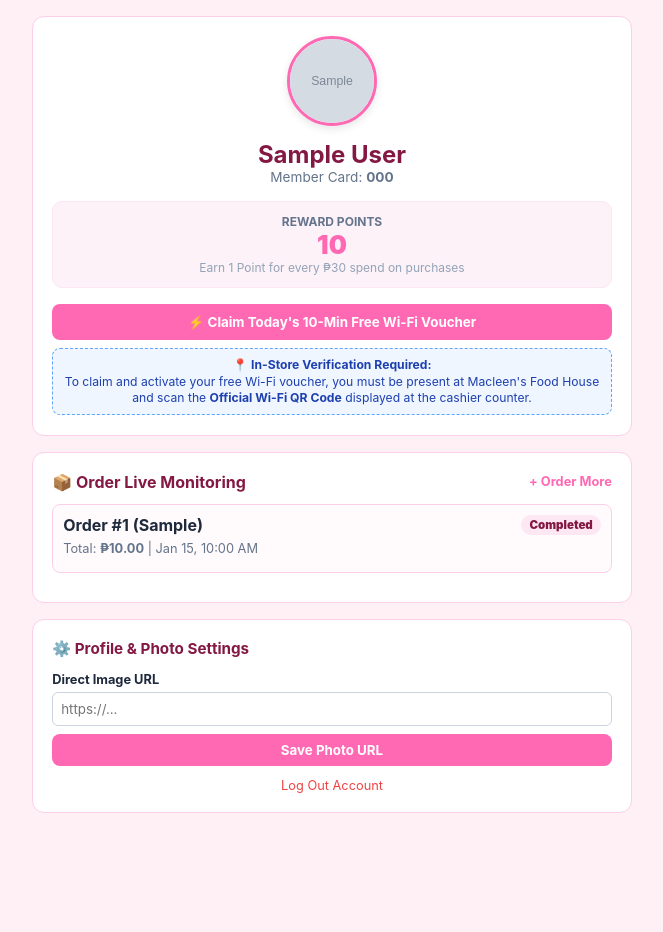
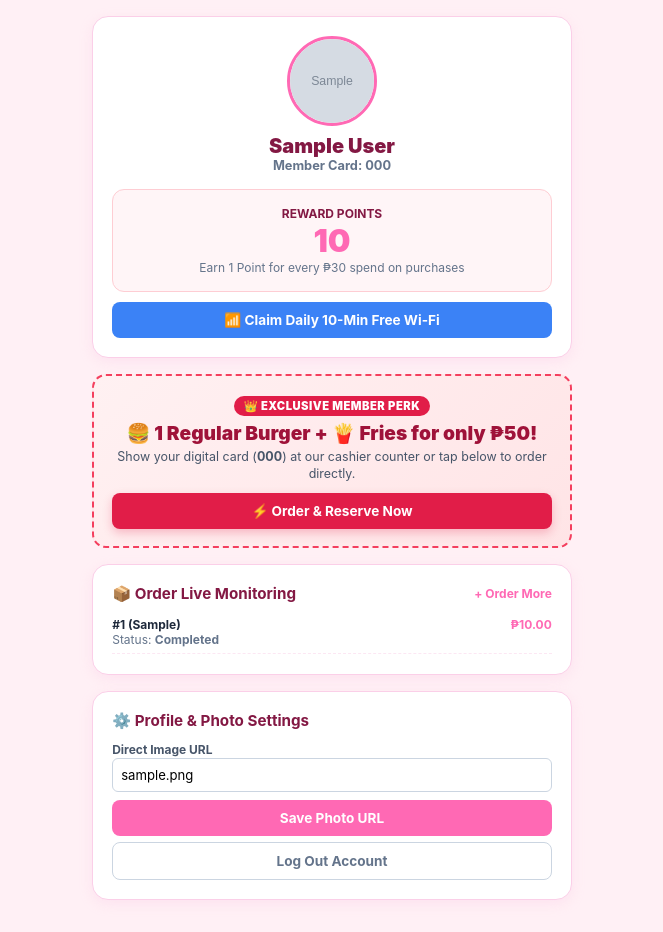
Before and after one commit to apaciblemacky-sketch/macleens-foodhouse-pos, a Flask app: page /portal/dashboard in a window 1280 px wide. Shown: the whole page, without its empty margins (308-971 px from the left). Before the commit the page ends 813 px from the top, so only its background shows below. Run offline with Flask 3, Linux system fonts and the light colour scheme; the visitor is signed in with stand-in values (Sample User, id 1); tables that the repository leaves empty hold one stand-in row (values such as "Sample post"); grey boxes marked "Sample" are stand-in pictures; one stand-in notice (Sample message) is shown.

Commit message:
Add Burger and Fries promo banner to customer portal dashboard

```diff
--- a/templates/customer_dashboard.html
+++ b/templates/customer_dashboard.html
@@ -3,130 +3,151 @@
 <head>
   <meta charset="UTF-8">
   <meta name="viewport" content="width=device-width, initial-scale=1.0">
-  <title>Customer Dashboard — Macleen's</title>
+  <title>Customer Dashboard — Macleen's Food House</title>
   <link rel="manifest" href="/manifest.json">
   <meta name="theme-color" content="#ff69b4">
   <style>
-    :root { --hk-pink: #ff69b4; --hk-dark: #831843; --hk-border: #fbcfe8; }
+    :root { --hk-pink: #ff69b4; --hk-dark: #831843; --hk-border: #fbcfe8; --hk-bg: #fff0f5; }
     * { box-sizing: border-box; margin: 0; padding: 0; font-family: -apple-system, BlinkMacSystemFont, "Segoe UI", Roboto, sans-serif; }
-    body { background: #fff0f5; color: #1e293b; padding: 1rem; }
+    body { background: var(--hk-bg); color: #1e293b; padding: 1rem; display: flex; justify-content: center; }
+    .dashboard-container { max-width: 480px; width: 100%; }
 
-    .card { background: white; border-radius: 12px; border: 1px solid var(--hk-border); padding: 1.2rem; margin-bottom: 1rem; max-width: 600px; margin-left: auto; margin-right: auto; }
-    .btn { background: var(--hk-pink); color: white; border: none; padding: 10px 16px; border-radius: 8px; font-weight: bold; cursor: pointer; width: 100%; text-decoration: none; display: inline-block; text-align: center; }
-    .btn:disabled { background: #cbd5e1; cursor: not-allowed; }
+    .card { background: white; border-radius: 16px; border: 1.5px solid var(--hk-border); padding: 1.2rem; margin-bottom: 1rem; box-shadow: 0 4px 12px rgba(251, 207, 232, 0.4); }
+    .profile-header { display: flex; flex-direction: column; align-items: center; text-align: center; }
+    .profile-img { width: 90px; height: 90px; border-radius: 50%; border: 3px solid var(--hk-pink); object-fit: cover; margin-bottom: 8px; }
+    .member-name { font-size: 1.25rem; font-weight: 900; color: var(--hk-dark); }
+    .member-card-id { font-size: 0.8rem; color: #64748b; font-weight: bold; margin-bottom: 10px; }
 
-    .order-box { border: 1px solid var(--hk-border); border-radius: 8px; padding: 10px; margin-bottom: 10px; background: #fffafc; }
-    .status-badge { display: inline-block; padding: 3px 8px; border-radius: 12px; font-size: 0.72rem; font-weight: 900; }
-    .wifi-notice { background: #eff6ff; border: 1.5px dashed #60a5fa; color: #1e40af; padding: 8px 10px; border-radius: 8px; font-size: 0.76rem; margin-top: 8px; line-height: 1.35; text-align: center; }
+    .points-card { background: #fff5f7; border: 1.5px solid #fecdd3; border-radius: 12px; padding: 1rem; text-align: center; margin-top: 6px; }
+    .points-val { font-size: 2rem; font-weight: 900; color: var(--hk-pink); }
+    .points-sub { font-size: 0.75rem; color: #64748b; }
+
+    /* Promo Banner */
+    .promo-box {
+      background: linear-gradient(135deg, #fff1f2, #ffe4e6);
+      border: 2px dashed #f43f5e;
+      border-radius: 14px;
+      padding: 1.1rem;
+      text-align: center;
+      margin-bottom: 1rem;
+    }
+    .promo-badge {
+      display: inline-block;
+      background: #e11d48;
+      color: white;
+      padding: 3px 10px;
+      border-radius: 20px;
+      font-size: 0.7rem;
+      font-weight: 900;
+      letter-spacing: 0.5px;
+      text-transform: uppercase;
+      margin-bottom: 6px;
+    }
+    .promo-title {
+      color: #9f1239;
+      font-size: 1.2rem;
+      font-weight: 900;
+      line-height: 1.2;
+      margin-bottom: 4px;
+    }
+    .promo-desc {
+      font-size: 0.78rem;
+      color: #475569;
+      margin-bottom: 10px;
+      line-height: 1.35;
+    }
+
+    .btn { display: block; width: 100%; padding: 10px; border-radius: 8px; font-weight: bold; border: none; cursor: pointer; text-align: center; text-decoration: none; font-size: 0.85rem; }
+    .btn-pink { background: var(--hk-pink); color: white; }
+    .btn-red { background: #e11d48; color: white; box-shadow: 0 4px 10px rgba(225, 29, 72, 0.25); }
+    .btn-outline { background: transparent; border: 1.5px solid #cbd5e1; color: #64748b; margin-top: 6px; }
+
+    .form-control { width: 100%; padding: 8px; border: 1px solid #cbd5e1; border-radius: 6px; font-size: 0.82rem; margin-bottom: 8px; }
   </style>
 </head>
 <body>
 
-  <div class="card" style="text-align:center;">
-    <div style="margin-bottom:10px;">
-      {% if cust.profile_image and cust.profile_image.strip() %}
-        <img src="{{ cust.profile_image }}" referrerpolicy="no-referrer" loading="eager" onerror="this.onerror=null; this.src='https://api.dicebear.com/7.x/identicon/svg?seed={{ cust.name }}';" style="width:90px; height:90px; border-radius:50%; object-fit:cover; border:3px solid var(--hk-pink); box-shadow:0 3px 8px rgba(0,0,0,0.1);">
+  <div class="dashboard-container">
+
+    <!-- Profile & Loyalty Points Card -->
+    <div class="card profile-header">
+      {% if cust.profile_image %}
+        <img src="{{ cust.profile_image }}" class="profile-img">
       {% else %}
-        <div style="width:90px; height:90px; border-radius:50%; background:#fce7f3; display:inline-flex; justify-content:center; align-items:center; font-size:2.5rem; border:3px solid var(--hk-pink); margin:0 auto;">🎀</div>
+        <div class="profile-img" style="background: #ffe4e6; display: flex; justify-content: center; align-items: center; font-size: 2.2rem;">🎀</div>
+      {% endif %}
+
+      <div class="member-name">{{ cust.name }}</div>
+      <div class="member-card-id">Member Card: <strong>{{ cust.card_number or 'MFH-0000' }}</strong></div>
+
+      <div class="points-card" style="width: 100%;">
+        <div style="font-size: 0.75rem; font-weight: bold; color: var(--hk-dark); text-transform: uppercase;">REWARD POINTS</div>
+        <div class="points-val">{{ (cust.points_balance or 0.0)|int }}</div>
+        <div class="points-sub">Earn 1 Point for every ₱30 spend on purchases</div>
+      </div>
+
+      <!-- Free Wi-Fi Claim Status -->
+      <div style="width: 100%; margin-top: 10px;">
+        {% if cust.last_wifi_claim == today %}
+          <div style="background: #e0f2fe; color: #0369a1; padding: 8px; border-radius: 8px; font-size: 0.78rem; font-weight: bold;">
+            ✓ Today's Free Wi-Fi Claimed (Code: {{ cust.wifi_voucher_code }})
+          </div>
+        {% else %}
+          <form action="/portal/claim-wifi" method="POST">
+            <button type="submit" class="btn btn-pink" style="background: #3b82f6;">📶 Claim Daily 10-Min Free Wi-Fi</button>
+          </form>
+        {% endif %}
+      </div>
+    </div>
+
+    <!-- 🔥 EXCLUSIVE MEMBER PROMO BANNER 🔥 -->
+    <div class="promo-box">
+      <span class="promo-badge">👑 Exclusive Member Perk</span>
+      <h2 class="promo-title">🍔 1 Regular Burger + 🍟 Fries for only ₱50!</h2>
+      <p class="promo-desc">
+        Show your digital card (<strong>{{ cust.card_number }}</strong>) at our cashier counter or tap below to order directly.
+      </p>
+      <a href="/" class="btn btn-red">
+        ⚡ Order & Reserve Now
+      </a>
+    </div>
+
+    <!-- Order Live Monitoring -->
+    <div class="card">
+      <div style="display: flex; justify-content: space-between; align-items: center; margin-bottom: 8px;">
+        <h3 style="color: var(--hk-dark); font-size: 0.95rem;">📦 Order Live Monitoring</h3>
+        <a href="/" style="font-size: 0.75rem; color: var(--hk-pink); font-weight: bold; text-decoration: none;">+ Order More</a>
+      </div>
+
+      {% if orders %}
+        <div style="max-height: 200px; overflow-y: auto;">
+          {% for o in orders %}
+          <div style="border-bottom: 1px dashed #fce7f3; padding: 6px 0; font-size: 0.75rem;">
+            <div style="display: flex; justify-content: space-between; font-weight: bold;">
+              <span>#{{ o.id }} ({{ o.order_type }})</span>
+              <span style="color: var(--hk-pink);">₱{{ "{:,.2f}".format(o.total_amount) }}</span>
+            </div>
+            <div style="color: #64748b;">Status: <strong>{{ o.status }}</strong></div>
+          </div>
+          {% endfor %}
+        </div>
+      {% else %}
+        <p style="color: #94a3b8; font-size: 0.78rem; text-align: center; padding: 15px 0;">No active or past orders found.</p>
       {% endif %}
     </div>
 
-    <h2 style="color:var(--hk-dark);">{{ cust.name }}</h2>
-    <div style="font-size:0.85rem; color:#64748b;">Member Card: <strong>{{ cust.card_number or 'MFH-0001' }}</strong></div>
-
-    <div style="background:#fdf2f8; padding:12px; border-radius:10px; border:1px solid #fce7f3; margin:16px 0;">
-      <div style="font-size:0.75rem; color:#64748b; font-weight:bold;">REWARD POINTS</div>
-      <div style="font-size:1.6rem; font-weight:900; color:var(--hk-pink);">{{ (cust.points_balance or 0.0)|int }}</div>
-      <div style="font-size:0.75rem; color:#94a3b8;">Earn 1 Point for every ₱30 spend on purchases</div>
+    <!-- Profile & Photo Settings -->
+    <div class="card">
+      <h3 style="color: var(--hk-dark); font-size: 0.95rem; margin-bottom: 8px;">⚙️ Profile & Photo Settings</h3>
+      <form action="/portal/update-profile-pic" method="POST">
+        <label style="font-size: 0.75rem; font-weight: bold; color: #475569;">Direct Image URL</label>
+        <input type="url" name="profile_image" class="form-control" placeholder="https://..." value="{{ cust.profile_image or '' }}">
+        <button type="submit" class="btn btn-pink">Save Photo URL</button>
+      </form>
+      <a href="/staff/logout" class="btn btn-outline">Log Out Account</a>
     </div>
 
-    {% if cust.last_wifi_claim == today %}
-      <button class="btn" disabled>✓ Today's Free Wi-Fi Claimed (Code: {{ cust.wifi_voucher_code }})</button>
-    {% else %}
-      <form action="/portal/claim-wifi" method="POST">
-        <button type="submit" class="btn">⚡ Claim Today's 10-Min Free Wi-Fi Voucher</button>
-      </form>
-    {% endif %}
-
-    <div class="wifi-notice">
-      📍 <strong>In-Store Verification Required:</strong><br>
-      To claim and activate your free Wi-Fi voucher, you must be present at Macleen's Food House and scan the <strong>Official Wi-Fi QR Code</strong> displayed at the cashier counter.
-    </div>
   </div>
 
-  <!-- Live Order Tracking -->
-  <div class="card">
-    <div style="display:flex; justify-content:space-between; align-items:center; margin-bottom:12px;">
-      <h3 style="color:var(--hk-dark); font-size:1rem;">📦 Order Live Monitoring</h3>
-      <a href="/" style="font-size:0.8rem; color:var(--hk-pink); text-decoration:none; font-weight:bold;">+ Order More</a>
-    </div>
-
-    {% for o in orders %}
-    <div class="order-box">
-      <div style="display:flex; justify-content:space-between; align-items:center; margin-bottom:6px;">
-        <strong>Order #{{ o.id }} ({{ o.order_type }})</strong>
-        <span class="status-badge" style="background:#fce7f3; color:var(--hk-dark);">{{ o.status }}</span>
-      </div>
-      <div style="font-size:0.8rem; color:#64748b; margin-bottom:6px;">
-        Total: <strong>₱{{ "{:,.2f}".format(o.total_amount) }}</strong> | {{ o.created_at.strftime('%b %d, %I:%M %p') if o.created_at else '' }}
-      </div>
-
-      {% if o.status == 'OUT_FOR_DELIVERY' and not o.customer_delivered %}
-        <form action="/portal/confirm-received/{{ o.id }}" method="POST" style="margin-top:6px;">
-          <button type="submit" class="btn" style="background:#16a34a; padding:6px; font-size:0.8rem;">✓ I Have Received My Order</button>
-        </form>
-      {% elif o.status == 'COMPLETED' %}
-        <div style="font-size:0.75rem; color:#16a34a; font-weight:bold;">✓ Order Completed & Confirmed</div>
-      {% endif %}
-    </div>
-    {% endfor %}
-    {% if not orders %}
-      <p style="text-align:center; color:#94a3b8; padding:15px;">No active or past orders found.</p>
-    {% endif %}
-  </div>
-
-  <!-- Settings -->
-  <div class="card">
-    <h3 style="color:var(--hk-dark); font-size:0.95rem; margin-bottom:10px;">⚙️ Profile & Photo Settings</h3>
-    <form action="/portal/update-profile-pic" method="POST" style="margin-bottom:12px;">
-      <label style="font-size:0.8rem; font-weight:bold;">Direct Image URL</label>
-      <input type="url" name="profile_image" placeholder="https://..." required style="width:100%; padding:8px; border:1px solid #cbd5e1; border-radius:6px; margin:4px 0 8px;">
-      <button type="submit" class="btn" style="padding:8px;">Save Photo URL</button>
-    </form>
-    <a href="/staff/logout" style="display:block; text-align:center; font-size:0.8rem; color:#ef4444; margin-top:8px; text-decoration:none;">Log Out Account</a>
-  </div>
-
-  <script>
-    function playWifiClaimSound() {
-      try {
-        const ctx = new (window.AudioContext || window.webkitAudioContext)();
-        const notes = [523.25, 659.25, 783.99, 1046.50];
-        notes.forEach((freq, idx) => {
-          const osc = ctx.createOscillator();
-          const gain = ctx.createGain();
-          osc.type = 'sine';
-          osc.frequency.value = freq;
-          gain.gain.setValueAtTime(0.2, ctx.currentTime + (idx * 0.08));
-          gain.gain.exponentialRampToValueAtTime(0.01, ctx.currentTime + (idx * 0.08) + 0.15);
-          osc.connect(gain);
-          gain.connect(ctx.destination);
-          osc.start(ctx.currentTime + (idx * 0.08));
-          osc.stop(ctx.currentTime + (idx * 0.08) + 0.15);
-        });
-      } catch(e) {}
-    }
-
-    document.addEventListener('DOMContentLoaded', () => {
-      {% with messages = get_flashed_messages(with_categories=true) %}
-        {% if messages %}
-          {% for category, message in messages %}
-            {% if 'Wi-Fi' in message or 'voucher' in message.lower() %}
-              playWifiClaimSound();
-            {% endif %}
-          {% endfor %}
-        {% endif %}
-      {% endwith %}
-    });
-  </script>
 </body>
 </html>
```
